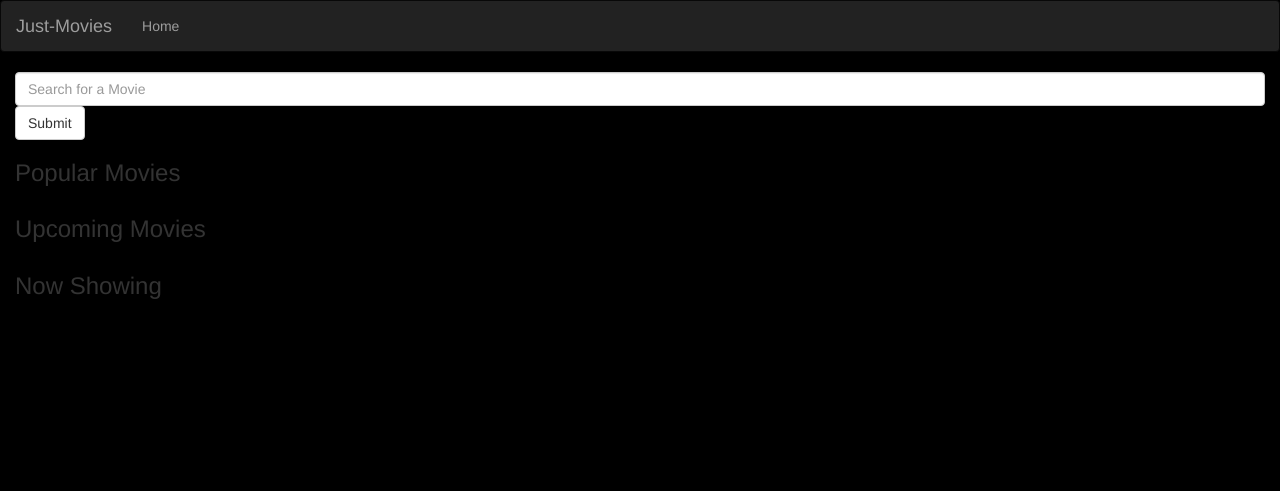
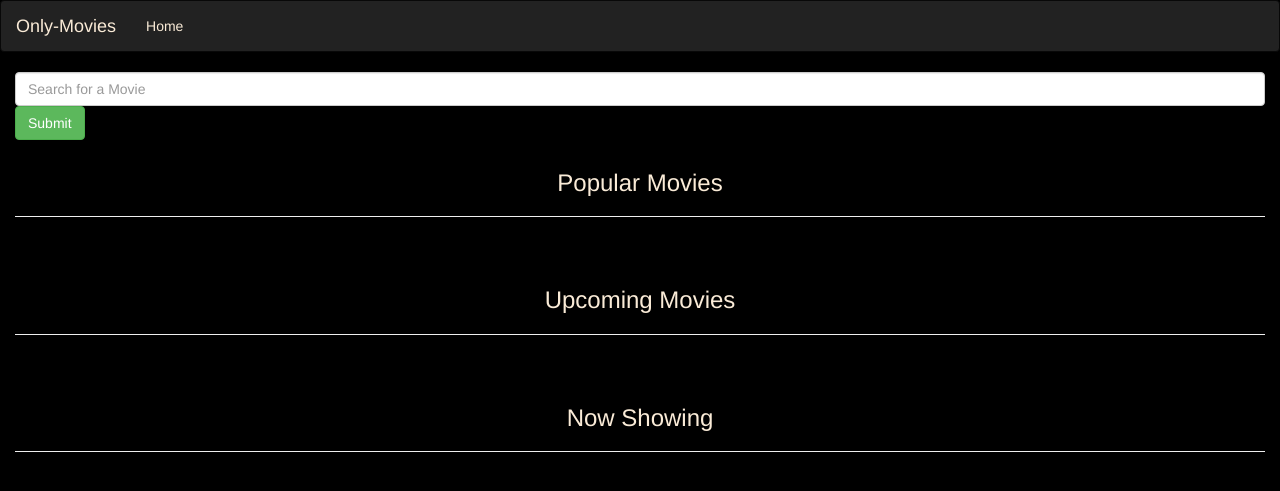
Before and after one commit to marknesh/onlymovies, a Flask app: template app/templates/index.html in a window 1280 px wide. Shown: the top 491 px of the page. Run offline with Flask 2, Linux system fonts and the light colour scheme; the template is opened without the code that fills it, so the values that code supplies are empty; some libraries are stand-ins or nearby versions.

```diff
--- a/app/static/css/index.css
+++ b/app/static/css/index.css
@@ -9,3 +9,8 @@
 body{
     background-color: black;
 }
+h3{
+  color: antiquewhite;
+  text-align: center;
+  margin-top: 30px;
+}
--- a/app/templates/index.html
+++ b/app/templates/index.html
@@ -18,22 +18,29 @@
 
 <form>
     <input type="text" name="movie_query" placeholder="Search for a Movie" class="form-control">
-    <input type="submit"  value="Submit" class="btn btn-default">
+    <input type="submit"  value="Submit" class="btn btn-success">
 </form>
 
 
 <!-- Popular movie -->
 <h3> Popular Movies</h3>
+<hr>
+<br>
+
 <ul style="list-style-type: none;">
     {{ macro.displayMovieList(popular)}}
 </ul>
 <!-- Upcoming movie  -->
 <h3> Upcoming Movies </h3>
+<hr>
+<br>
 <ul style="list-style-type: none;">
     {{ macro.displayMovieList(upcoming)}}
 </ul>
 <!-- Now showing movie -->
 <h3>Now Showing</h3>
+<hr>
+<br>
 <ul style="list-style-type: none;">
     {{ macro.displayMovieList(now_showing)}}
 </ul>
--- a/app/templates/movie.html
+++ b/app/templates/movie.html
@@ -32,7 +32,7 @@
 
             <p class="overview"> {{ movie.overview }}</p>
             <p>Release Date:  {{movie.release_date}}</p>
-            <p class="ratings" class="label label-primary"> <b> {{ movie.vote_average }}</b> - <i>{{ movie.vote_count}} votes </i> </p>
+            <p class="ratings" class="label label-primary"> Rating:<b> {{ movie.vote_average }}</b> - <i>{{ movie.vote_count}} votes </i> </p>
             <a class="ratings" href="/movie/review/new/{{movie.id}}"> Write a new review</a>
             <br>
 
--- a/app/templates/navbar.html
+++ b/app/templates/navbar.html
@@ -7,11 +7,11 @@
               <span class="icon-bar"></span>
               <span class="icon-bar"></span>
             </button>
-            <a class="navbar-brand" href="/"> Just-Movies</a>
+            <a class="navbar-brand" href="/" style="color: antiquewhite;"> Only-Movies</a>
         </div>
         <div class="navbar-collapse collapse">
             <ul class="nav navbar-nav">
-                <li><a href="/">Home</a></li>
+                <li><a href="/" style="color: antiquewhite;">Home</a></li>
         </div>
 
     </div>
```
